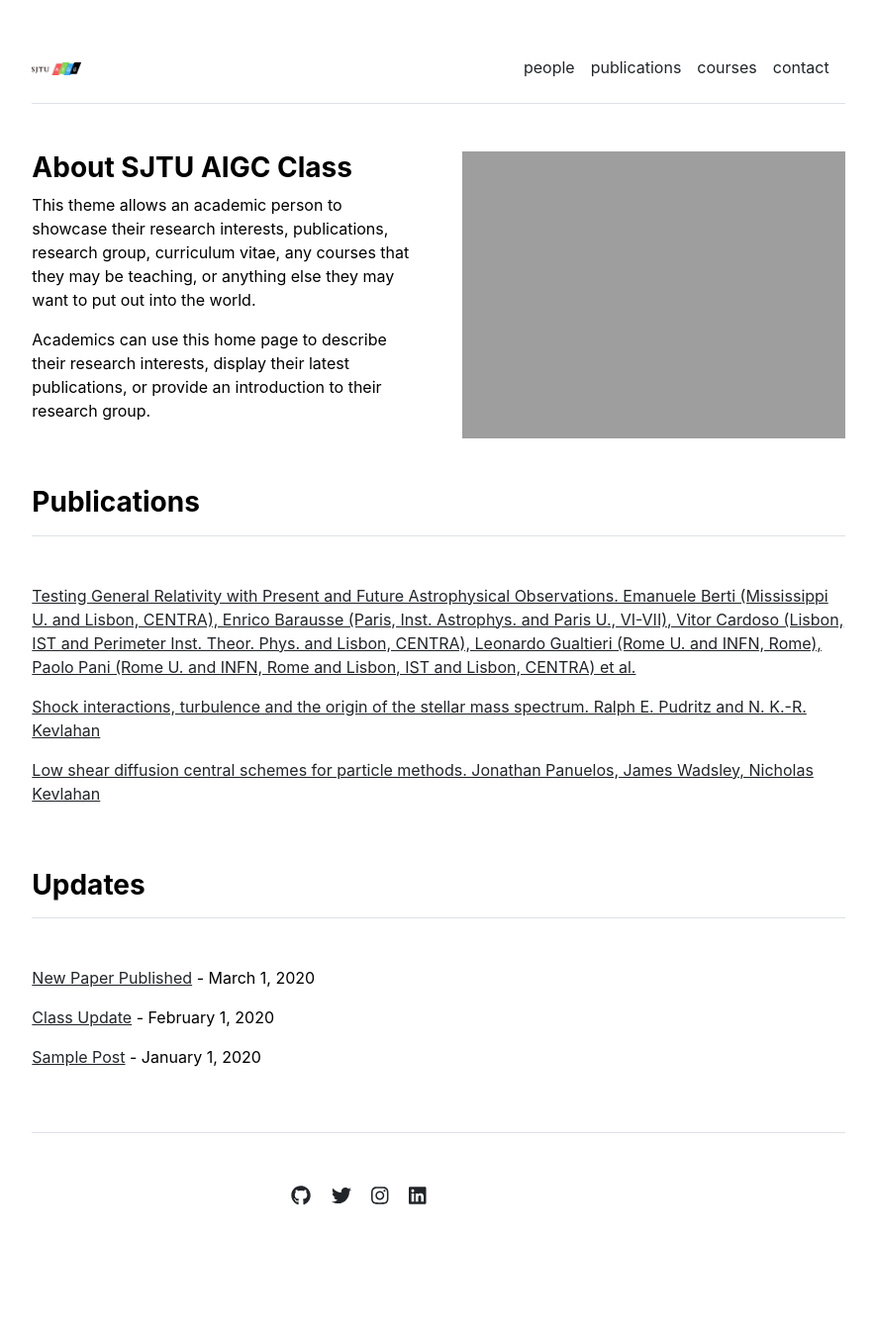
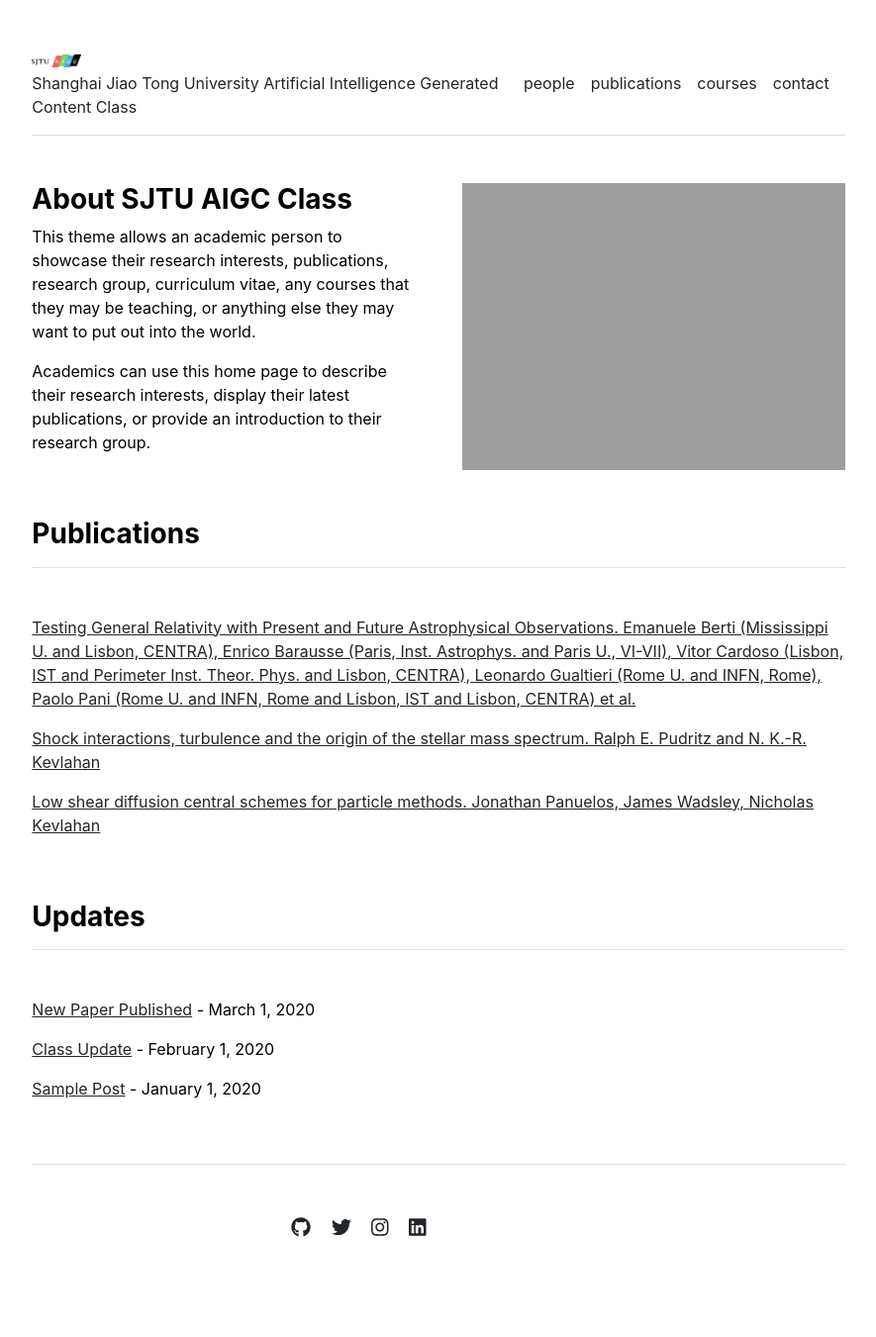
Before and after one commit to SJTU-AIGC/SJTU-AIGC.github.io, a Jekyll site: the page built from index.md, in a window 1280 px wide. Shown: the whole page at 99% size, without its empty margins (197-1082 px from the left). Built offline with Jekyll 4.4.1, drawn with Linux system fonts in a browser that asks for light colours; before the commit the page ends 1319 px from its top, so only the background shows below that.

Commit message:
update description

```diff
--- a/_config.yml
+++ b/_config.yml
@@ -1,4 +1,4 @@
 url: "" # the base hostname & protocol for your site, e.g. http://example.com
 baseurl: "" # the subpath of your site, e.g. /blog
 title: "SJTU AIGC Class" # the name of your site, e.g. ACME Corp.
-description: "a Jekyll theme for academia"
+description: "Shanghai Jiao Tong University Artificial Intelligence Generated Content Class"
--- a/_includes/header.html
+++ b/_includes/header.html
@@ -6,11 +6,11 @@
       <span class="fs-4 fw-bold">{{ site.title }}</span>
     </a>
     -->
-    <!--
+
     <a href="{{ site.github.url }}/" class="d-flex align-items-center text-decoration-none">
       <span>{{ site.description }}</span>
     </a>
-    -->
+
   </div>
   <nav class="d-inline-flex mt-2 mt-md-0 ms-md-auto">
     {% for item in site.data.settings.menu %}
```
